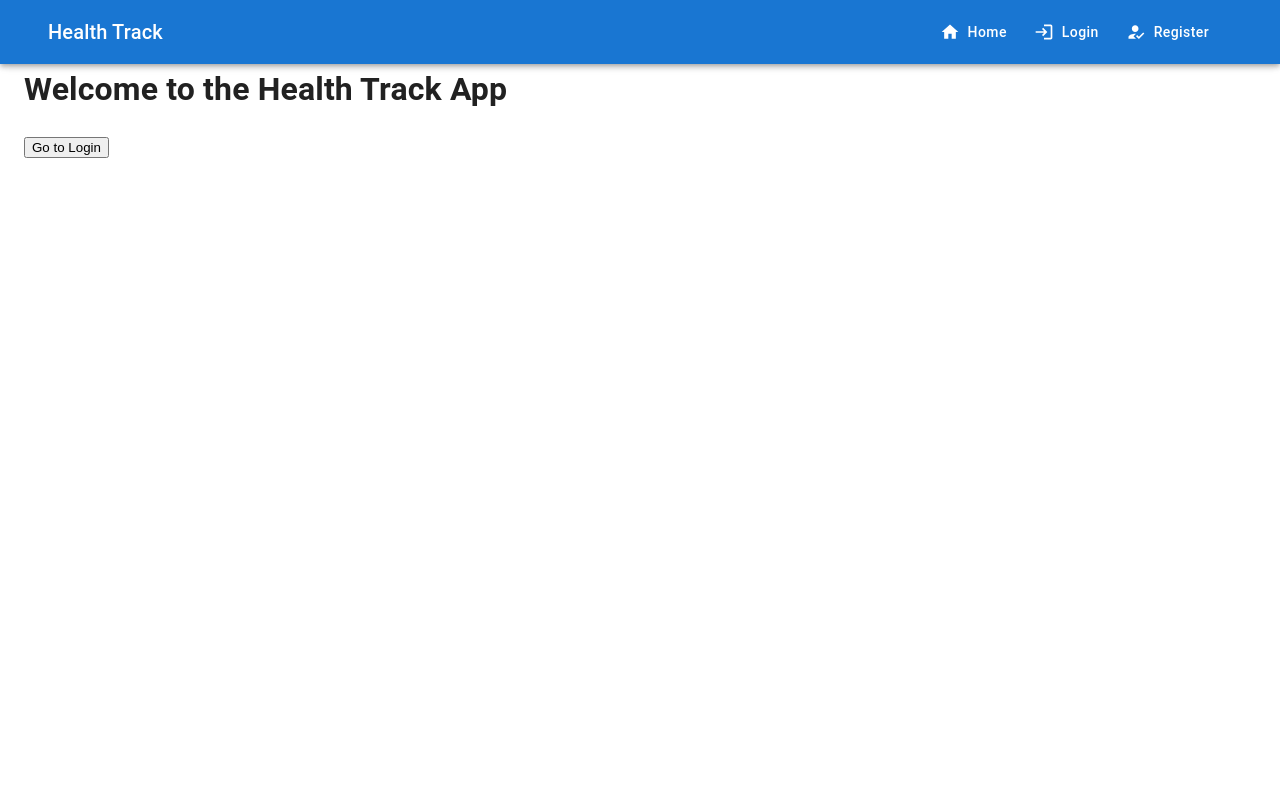
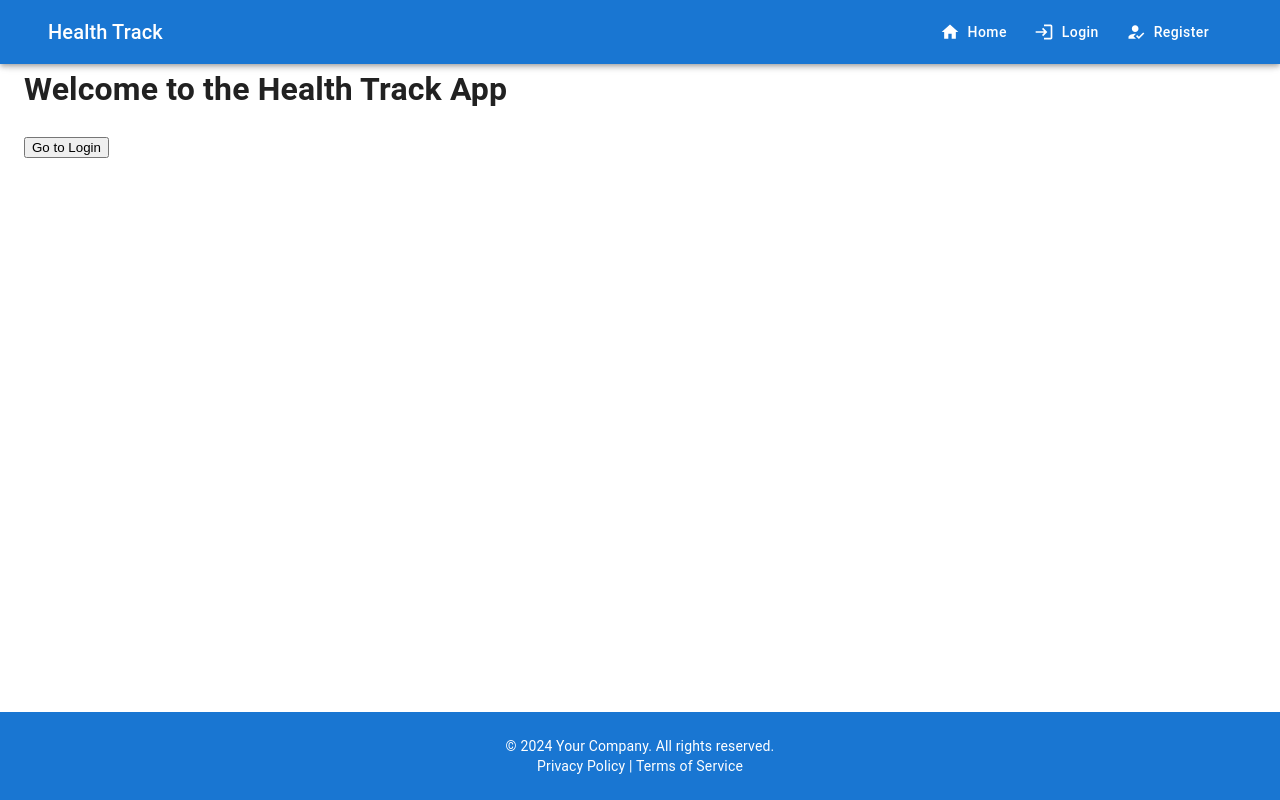
Before and after one commit to Sobunge/Health-Track, a React (Create React App) app in the folder frontend/: page / in a window 1280 px wide. Built offline with nearby package versions, Linux system fonts and the light colour scheme.

Commit message:
adding footer and handling padding top

```diff
--- /dev/null
+++ b/frontend/src/components/footer.js
@@ -0,0 +1,33 @@
+import React from 'react';
+import { Box, Typography, Container } from '@mui/material';
+
+const Footer = () => {
+    return (
+        <Box
+            component="footer"
+            sx={{
+                backgroundColor: 'primary.main',
+                color: 'white',
+                py: 3,
+                mt: 'auto', // Push footer to the bottom if using Flexbox
+                textAlign: 'center',
+            }}
+        >
+            <Container maxWidth="xl">
+                <Typography variant="body2">
+                    &copy; {new Date().getFullYear()} Your Company. All rights reserved.
+                </Typography>
+                <Typography variant="body2">
+                    <a href="/privacy" style={{ color: 'inherit', textDecoration: 'none' }}>
+                        Privacy Policy
+                    </a> |{' '}
+                    <a href="/terms" style={{ color: 'inherit', textDecoration: 'none' }}>
+                        Terms of Service
+                    </a>
+                </Typography>
+            </Container>
+        </Box>
+    );
+};
+
+export default Footer;
--- a/frontend/src/index.css
+++ b/frontend/src/index.css
@@ -1,6 +1,5 @@
 body {
   background-color: #f4f4f4;
-  padding-top: 20px;
   margin: 0;
   font-family: -apple-system, BlinkMacSystemFont, 'Segoe UI', 'Roboto', 'Oxygen',
     'Ubuntu', 'Cantarell', 'Fira Sans', 'Droid Sans', 'Helvetica Neue',
--- a/frontend/src/pages/Dashboard.js
+++ b/frontend/src/pages/Dashboard.js
@@ -1,6 +1,7 @@
 import React from 'react';
 import Container from '@mui/material/Container';
 import ResponsiveAppBar from '../components/DashboardAppBar';
+import Footer from '../components/footer';
 
 function Dashboard() {
 
@@ -11,6 +12,7 @@ function Dashboard() {
         <h1>Dashboard</h1>
         {/* Include your HealthCard components or other dashboard content here */}
       </Container>
+      <Footer />
     </div>
   );
 }
--- a/frontend/src/pages/Login.js
+++ b/frontend/src/pages/Login.js
@@ -4,6 +4,7 @@ import { useNavigate } from 'react-router-dom';
 import { useAuth } from '../context/AuthContext';
 import Container from '@mui/material/Container';
 import { toast } from 'react-toastify';
+import IndexAppBar from '../components/IndexAppBar';
 
 function Login() {
     const [email, setEmail] = useState('');
@@ -18,7 +19,7 @@ function Login() {
         const isSuccess = login(email, password);
 
         if (isSuccess) {
-            toast.success('Welcome! Samuel', {position: "bottom-right"});
+            toast.success('Welcome! Samuel', { position: "bottom-right" });
             navigate('/dashboard');
         } else {
             toast.error('Login Failed. Please check your credentials.');
@@ -28,7 +29,9 @@ function Login() {
 
     return (
 
-        <Container maxWidth="md">
+        <div>
+            <IndexAppBar />
+            <Container maxWidth="xl">
                 <h1> Login </h1>
                 <form onSubmit={handleSubmit}>
                     <input
@@ -48,6 +51,8 @@ function Login() {
                     <button type="submit">Login</button>
                 </form>
             </Container>
+        </div>
+
     );
 }
 
--- a/frontend/src/pages/Main.js
+++ b/frontend/src/pages/Main.js
@@ -2,6 +2,7 @@ import React from 'react';
 import { useNavigate } from 'react-router-dom';
 import Container from '@mui/material/Container';
 import IndexAppBar from '../components/IndexAppBar';
+import Footer from '../components/footer';
 
 
 function Index() {
@@ -12,12 +13,13 @@ function Index() {
   };
 
   return (
-    <div>
+    <div style={{ display: 'flex', flexDirection: 'column', minHeight: '100vh', paddingTop: '20px'}}>
       <IndexAppBar />
-      <Container maxWidth="xl">
+      <Container maxWidth="xl" sx={{ flexGrow: 1 }}>
         <h1>Welcome to the Health Track App</h1>
         <button onClick={handleLoginRedirect}>Go to Login</button>
       </Container>
+      <Footer />
     </div>
   );
 }
```
Lines whose indentation alone changed are shown as unchanged.
